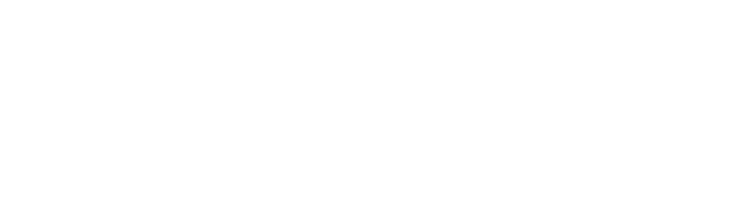
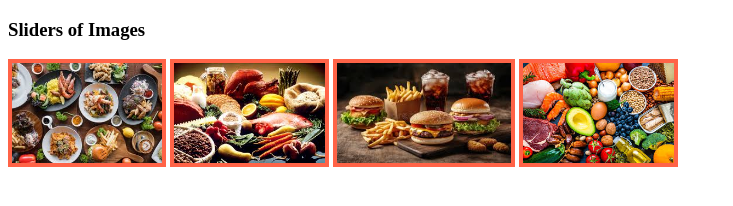
Before and after one commit to MK33-24/my-fourth-repo, a plain HTML site: page index.html in a window 1280 px wide. Shown: the whole page, without its empty margins (0-733 px from the left). Drawn offline with Linux system fonts and the light colour scheme.

Commit message:
added the some pictures and style

```diff
--- a/index.html
+++ b/index.html
@@ -4,8 +4,13 @@
     <meta charset="UTF-8">
     <meta name="viewport" content="width=device-width, initial-scale=1.0">
     <title>My Fourth Repo</title>
+    <link rel="stylesheet" href="style/sliders.css">
 </head>
 <body>
-
+    <h3>Sliders of Images</h3>
+    <img src="style/food1.jpg" alt="Verry soon Uploaded">
+    <img src="style/food2.jpg" alt="Verry soon Uploaded">
+    <img src="style/food3.jpg" alt="Verry soon Uploaded">
+    <img src="style/food4.jpg" alt="Verry soon Uploaded">
 </body>
 </html>
--- /dev/null
+++ b/style/sliders.css
@@ -0,0 +1,4 @@
+img{
+    height: 100px;
+    border: 4px solid tomato;
+}
```
Also changed, not shown: style/food1.jpg (added), style/food2.jpg (added), style/food3.jpg (added), style/food4.jpg (added).
